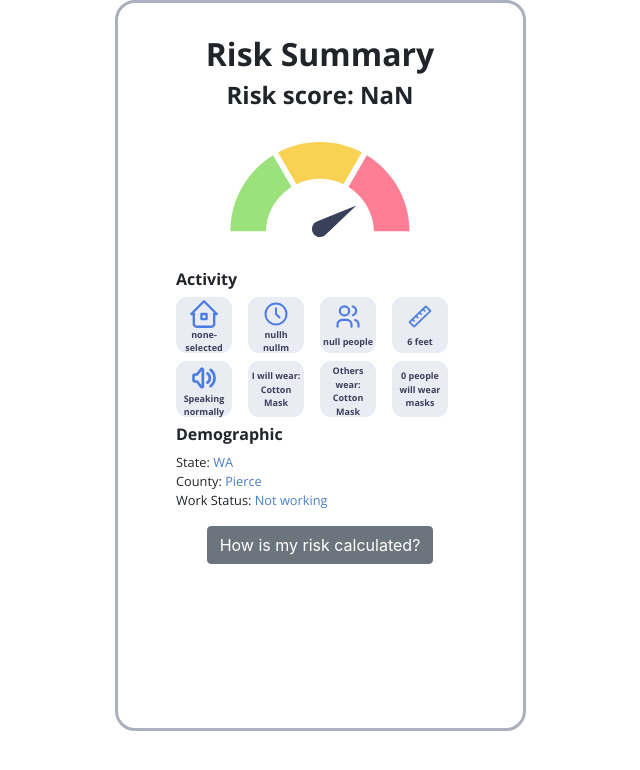
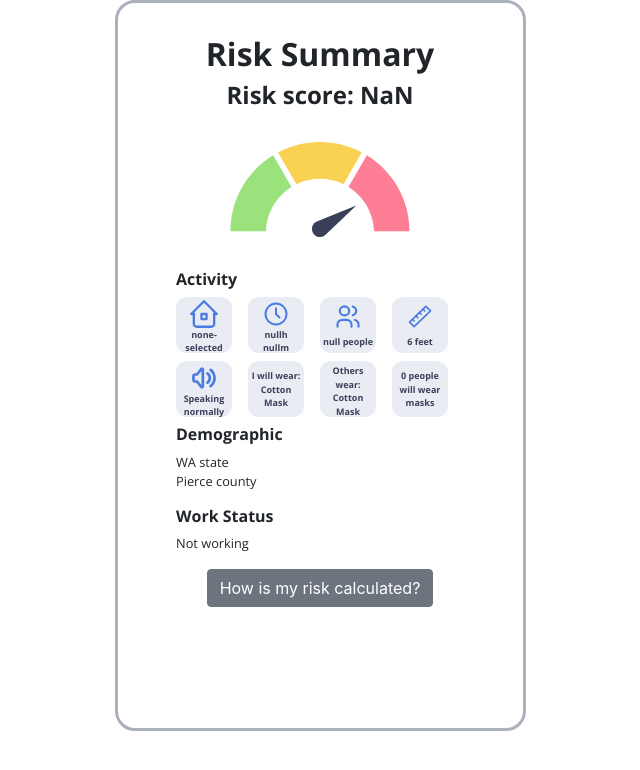
Before and after one commit to RaynyT/COVID-19-Risk-Assessment-Tool, a React (Create React App) app in the folder covrt/: page /results in a window 1280 px wide. Shown: the top 770 px of the page, without its empty margins (320-960 px from the left). Built offline with nearby package versions, Linux system fonts and the light colour scheme.

Commit message:
Add sun icon if activity is outdoors

```diff
--- a/covrt/src/components/Results.js
+++ b/covrt/src/components/Results.js
@@ -1,5 +1,6 @@
 import riskMeterImage from '../images/risk-meter.svg'
 import houseIcon from '../images/house-vector.svg'
+import sunIcon from '../images/sun-vector.svg'
 import clockIcon from '../images/clock-vector.svg'
 import peopleIcon from '../images/people-icon-vector.svg'
 import rulerIcon from '../images/ruler-vector.svg'
@@ -43,6 +44,12 @@ export default function Results(props){
         );
     }
 
+    // Set outdoor/indoor icon
+    let activitySettingIcon = houseIcon;
+    if (props.activityBasicInfo.setting === "Outdoor") {
+        activitySettingIcon = sunIcon;
+    }
+
 
     // This is the stupidest hacky way to fix the text overflowing from the button
     // But since this is the only string of text that does it, I'm using this for now
@@ -78,7 +85,7 @@ export default function Results(props){
 
                         <div className="container">
                             <div className="row img-card-row">
-                                <ImageCard image={houseIcon} desc={props.activityBasicInfo.setting} alt="Test" />
+                                <ImageCard image={activitySettingIcon} desc={props.activityBasicInfo.setting} alt="Test" />
                                 <ImageCard image={clockIcon} desc={props.activityBasicInfo.hours + "h " + props.activityBasicInfo.minutes +"m"} alt="Clock icon" />
                                 <ImageCard image={peopleIcon} desc={attendeesText + " people"} alt="Icon of two people" />
                                 <ImageCard image={rulerIcon} desc={props.distancing} alt="Ruler icon" />
@@ -90,24 +97,14 @@ export default function Results(props){
                                 <ImageCard noImage desc={maskAmountText + " people will wear masks"} alt="none" />
                             </div>
                         </div>
-
-                        {/*
-                        <ul className="selection-list">
-                            <li className="selection-list-item">Activity Environment: <span className="blue">{props.activityBasicInfo.setting}</span></li>
-                            <li className="selection-list-item">Duration: <span className="blue">{props.activityBasicInfo.hours}h {props.activityBasicInfo.minutes}m</span></li>
-                            <li className="selection-list-item">Number of People: <span className="blue">{props.activityBasicInfo.attendees}</span></li>
-                            <li className="selection-list-item">Physical Distancing: <span className="blue">{props.distancing}</span></li>
-                            <li className="selection-list-item">Speaking Volume: <span className="blue">{props.speakingVolume}</span></li>
-                            <li className="selection-list-item">Your Mask: <span className="blue">{props.ownMask}</span></li>
-                            <li className="selection-list-item">Others' Mask: <span className="blue">{props.othersMask.type}</span></li>
-                            <li className="selection-list-item">Number of Others Wearing Masks: <span className="blue">{Math.round(props.othersMask.percent / 100 * props.activityBasicInfo.attendees)}</span></li>
-                        </ul>
-                        */}
                         <h3 className="list-title">Demographic</h3>
                         <ul className="selection-list">
-                            <li className="selection-list-item">State: <span className="blue">{props.location.state}</span></li>
-                            <li className="selection-list-item">County: <span className="blue">{props.location.county}</span></li>
-                            <li className="selection-list-item">Work Status: <span className="blue">{props.workStatus}</span></li>
+                            <li className="selection-list-item">{props.location.state} state</li>
+                            <li className="selection-list-item">{props.location.county} county</li>
+                        </ul>
+                        <h3 className="list-title">Work Status</h3>
+                        <ul className="selection-list">
+                            <li className="selection-list-item">{props.workStatus}</li>
                         </ul>
                     </div>
                 </div>
```
Also changed, not shown: covrt/src/images/sun-vector.svg (added).
